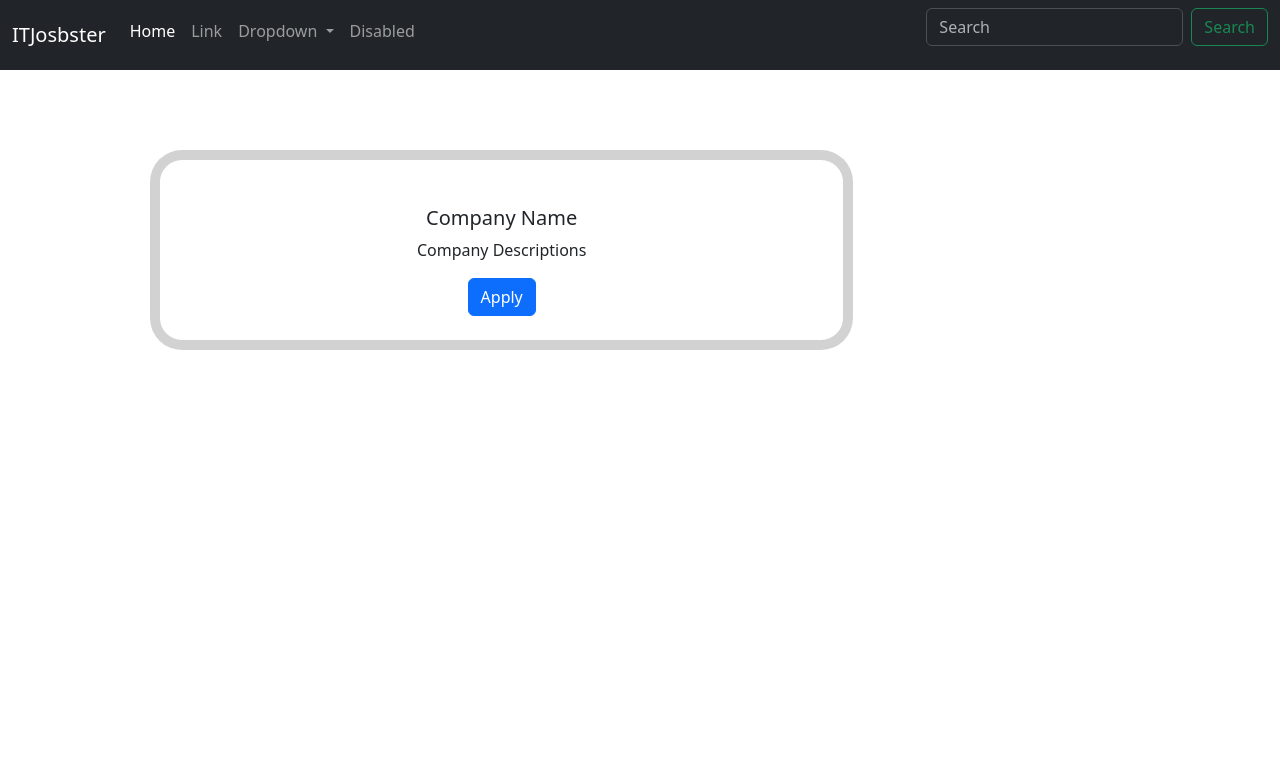
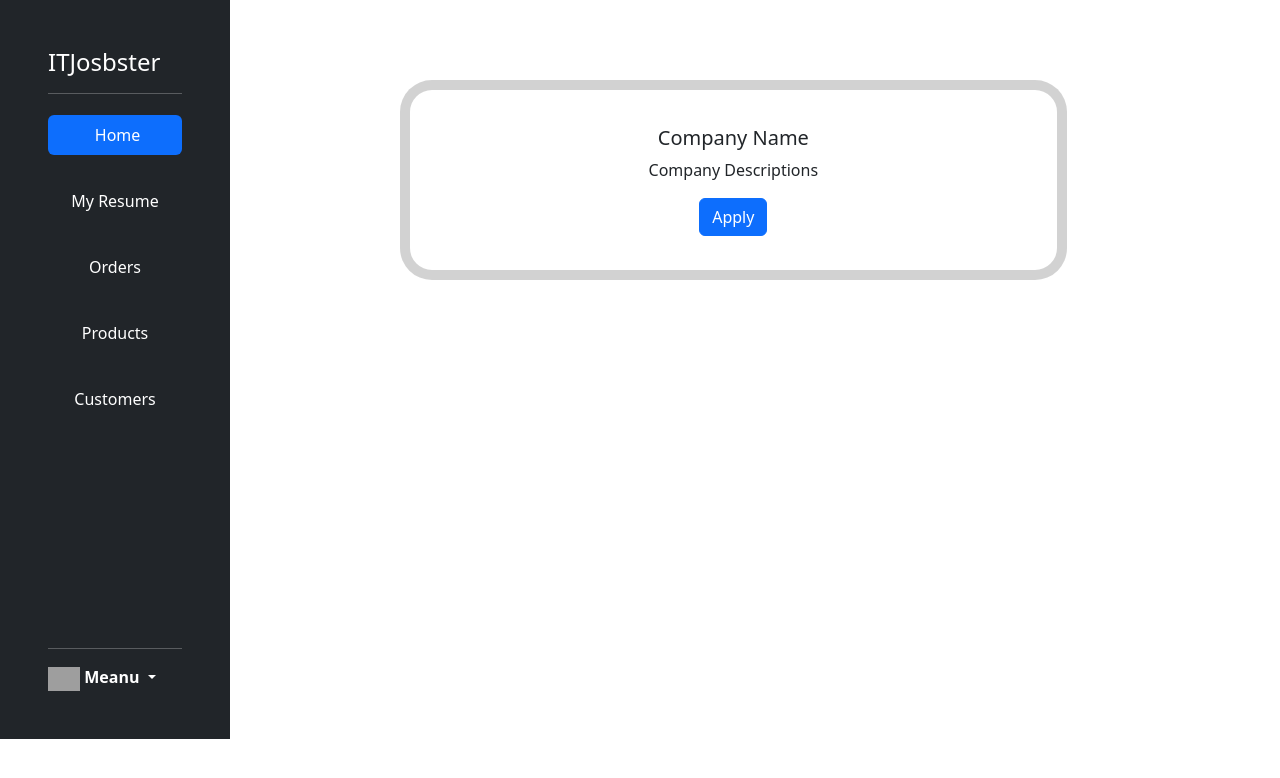
Before and after one commit to Viswajith63/Job-Search-Website---ITJobster, a Django app: page /home in a window 1280 px wide. Shown: the top 778 px of the page. Run offline with Django 4.2, Linux system fonts and the light colour scheme; grey boxes are pictures that could not be loaded.

Commit message:
home page updated

```diff
--- a/itjobster/jobster/templates/home.html
+++ b/itjobster/jobster/templates/home.html
@@ -1,59 +1,92 @@
+<html>
+
 <head>
-  <title>Home</title>
+    <title>Document</title>
     <link href="https://cdn.jsdelivr.net/npm/bootstrap@5.3.1/dist/css/bootstrap.min.css" rel="stylesheet"
         integrity="sha384-4bw+/aepP/YC94hEpVNVgiZdgIC5+VKNBQNGCHeKRQN+PtmoHDEXuppvnDJzQIu9" crossorigin="anonymous">
-  <!-- <link rel="stylesheet" href="style.css"> -->
+    <style>
+        li {
+            margin: 5px 0;
+            text-align: center;
+        }
+    </style>
 </head>
 
 <body>
     <script src="https://cdn.jsdelivr.net/npm/bootstrap@5.3.1/dist/js/bootstrap.bundle.min.js"
         integrity="sha384-HwwvtgBNo3bZJJLYd8oVXjrBZt8cqVSpeBNS5n7C8IVInixGAoxmnlMuBnhbgrkm"
         crossorigin="anonymous"></script>
-      <nav class="navbar navbar-expand bg-body" data-bs-theme="dark">
-          <div class="container-fluid">
-              <a class="navbar-brand" href="#">ITJosbster</a>
-              <button class="navbar-toggler" type="button" data-bs-toggle="collapse"
-                  data-bs-target="#navbarSupportedContent" aria-controls="navbarSupportedContent"
-                  aria-expanded="false" aria-label="Toggle navigation">
-                  <span class="navbar-toggler-icon"></span>
-              </button>
-              <div class="collapse navbar-collapse" id="navbarSupportedContent">
-                  <ul class="navbar-nav me-auto mb-2">
+
+    <main class="d-flex flex-nowrap">
+        <div class="d-flex flex-column p-5 text-bg-dark" style="width: 230px; height:739px;position: fixed;">
+            <h1 href="#" class="d-flex mb-3 mb-md-0 me-md-auto text-white text-decoration-none"
+                style="text-align: center;">
+                <span class="fs-4">ITJosbster</span>
+            </h1>
+            <hr>
+            <ul class="nav nav-pills flex-column mb-auto">
                 <li class="nav-item">
-                          <a class="nav-link active" aria-current="page" href="#"
-                              onclick="window.location='signup.html';">Home</a>
+                    <a href="#" class="nav-link active ">
+                        <svg class="bi pe-none " width="1" height="16">
+                        </svg>
+                        Home
+                    </a>
                 </li>
-                      <li class="nav-item">
-                          <a class="nav-link" href="#">Link</a>
+                <li>
+                    <a href="#" class="nav-link text-white" onclick="window.location='Resume.html';">
+                        <svg class="bi pe-none me-2" width="" height="16">
+                            <use xlink:href="#speedometer2"></use>
+                        </svg>
+                        My Resume
+                    </a>
                 </li>
-                      <li class="nav-item dropdown">
-                          <a class="nav-link dropdown-toggle" href="#" role="button" data-bs-toggle="dropdown"
-                              aria-expanded="false">
-                              Dropdown
+                <li>
+                    <a href="#" class="nav-link text-white">
+                        <svg class="bi pe-none me-2" width="" height="16">
+                            <use xlink:href="#table"></use>
+                        </svg>
+                        Orders
                     </a>
-                          <ul class="dropdown-menu">
-                              <li><a class="dropdown-item" href="#">Action</a></li>
-                              <li><a class="dropdown-item" href="#">Another action</a></li>
+                </li>
+                <li>
+                    <a href="#" class="nav-link text-white">
+                        <svg class="bi pe-none me-2" width="" height="16">
+                            <use xlink:href="#grid"></use>
+                        </svg>
+                        Products
+                    </a>
+                </li>
+                <li>
+                    <a href="#" class="nav-link text-white">
+                        <svg class="bi pe-none me-2" width="" height="16">
+                            <use xlink:href="#people-circle"></use>
+                        </svg>
+                        Customers
+                    </a>
+                </li>
+            </ul>
+            <hr>
+            <div class="dropdown">
+                <a href="#" class=" align-items-center text-white text-decoration-none dropdown-toggle"
+                    data-bs-toggle="dropdown" aria-expanded="false">
+                    <img src="P:\Sample\person.svg" width="32">
+                    <strong> Meanu</strong>
+                </a>
+                <ul class="dropdown-menu dropdown-menu-dark text-small shadow">
+                    <li><a class="dropdown-item" href="#">New project...</a></li>
+                    <li><a class="dropdown-item" href="#">Settings</a></li>
+                    <li><a class="dropdown-item" href="#">Profile</a></li>
                     <li>
                         <hr class="dropdown-divider">
                     </li>
-                              <li><a class="dropdown-item" href="#">Something else here</a></li>
+                    <li><a class="dropdown-item" href="#" onclick="window.location='signup.html';">Sign out</a></li>
                 </ul>
-                      </li>
-                      <li class="nav-item">
-                          <a class="nav-link">Disabled</a>
-                      </li>
-                  </ul>
-                  <form class="d-flex" role="search">
-                      <input class="form-control me-2" type="search" placeholder="Search" aria-label="Search">
-                      <button class="btn btn-outline-success" type="submit">Search</button>
-                  </form>
             </div>
         </div>
-      </nav>
-      <div class="col-lg-8" style=>
-          <div class="card text-center rounded-5" style="min-height: 200px; margin-left: 150px;margin-top: 80px;max-height: fit-content;border-width: 10px;">
-              <div class="card-body" style="margin-top: 30px;">
+        <div class="col-lg-10">
+            <div class="card text-center rounded-5"
+                style="min-height: 200px;min-width: 100px; margin-left: 400px;margin-top: 80px;max-height: fit-content;border-width: 10px;">
+                <div class="card-body" style="margin-top: 20px;">
                     <h5 class="card-title">Company Name</h5>
                     <p class="card-text">Company Descriptions</p>
                     <p></p>
@@ -61,6 +94,8 @@
                 </div>
             </div>
         </div>
+    </main>
+
 </body>
 
 </html>
```
Lines whose indentation alone changed are shown as unchanged.
